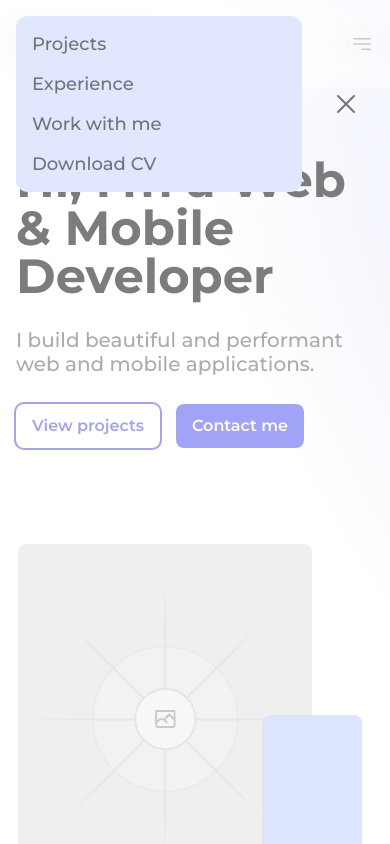
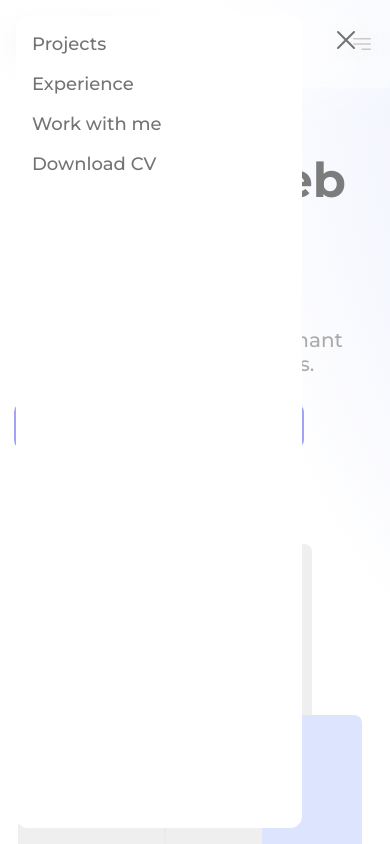
Before and after one commit to aziz3d/portfolio, a Next.js app: page / in a window 390 px wide. Both pictures are taken after a click on the button 362 px from the left and 44 px from the top of the page. Shown: the top 844 px of the page. Built offline with nearby package versions, Linux system fonts and the light colour scheme.

Commit message:
Add some details to mobile menu

```diff
--- a/src/components/ui/MobileMenu.tsx
+++ b/src/components/ui/MobileMenu.tsx
@@ -31,7 +31,7 @@ export default function MobileMenu() {
 			{isOpen && (
 				<div className="fixed left-0 right-0 top-0 z-40 flex h-screen w-full flex-col items-center justify-center gap-8 bg-white/40 backdrop-blur-lg">
 					<div className="fixed right-0 top-0 z-50 flex w-full gap-4 p-4">
-						<div className="flex w-full flex-col gap-4 rounded-xl bg-indigo-100 p-4 text-black">
+						<div className="flex h-[calc(100vh-2rem)] w-full flex-col gap-4 rounded-xl bg-white p-4 text-neutral-500">
 							<Link
 								href={"/projects"}
 								rel="noopener noreferrer"
@@ -73,7 +73,7 @@ export default function MobileMenu() {
 						<button
 							title="Close menu"
 							type="button"
-							className="flex w-[3.5rem] min-w-[3.5rem] items-center justify-center p-2 text-neutral-500 hover:text-indigo-500 md:hidden"
+							className="flex h-fit w-[3.5rem] min-w-[3.5rem] items-center justify-center p-2 text-neutral-500 hover:text-indigo-500 md:hidden"
 							onClick={handleMenuState}
 						>
 							<XMarkIcon className="h-8 min-h-[2rem] w-8 min-w-[2rem]" />
```
